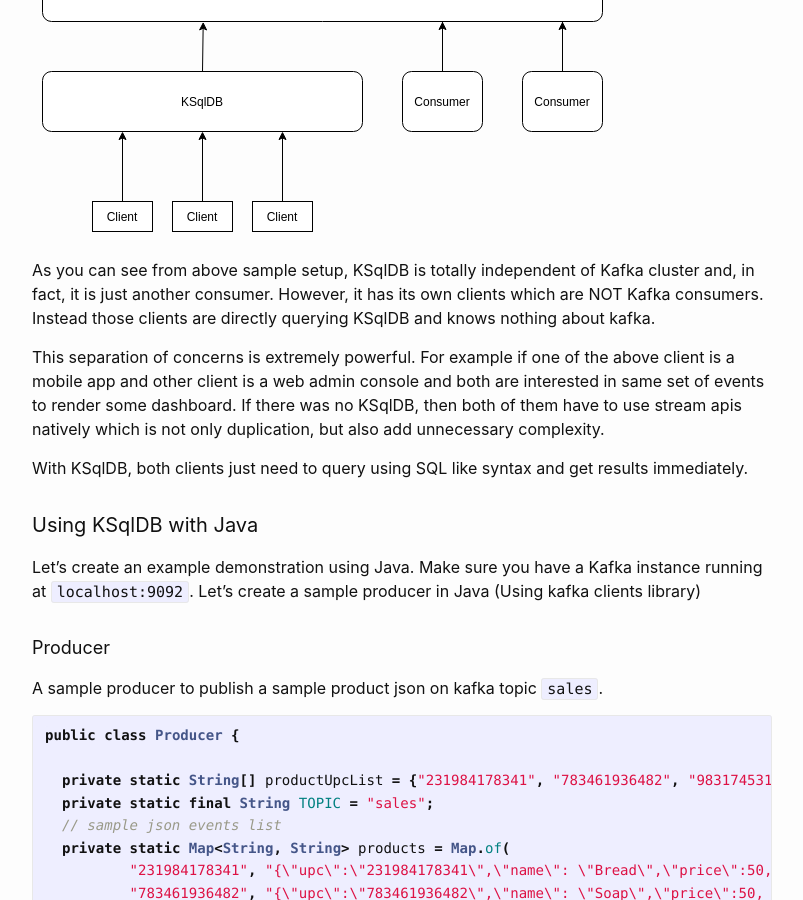
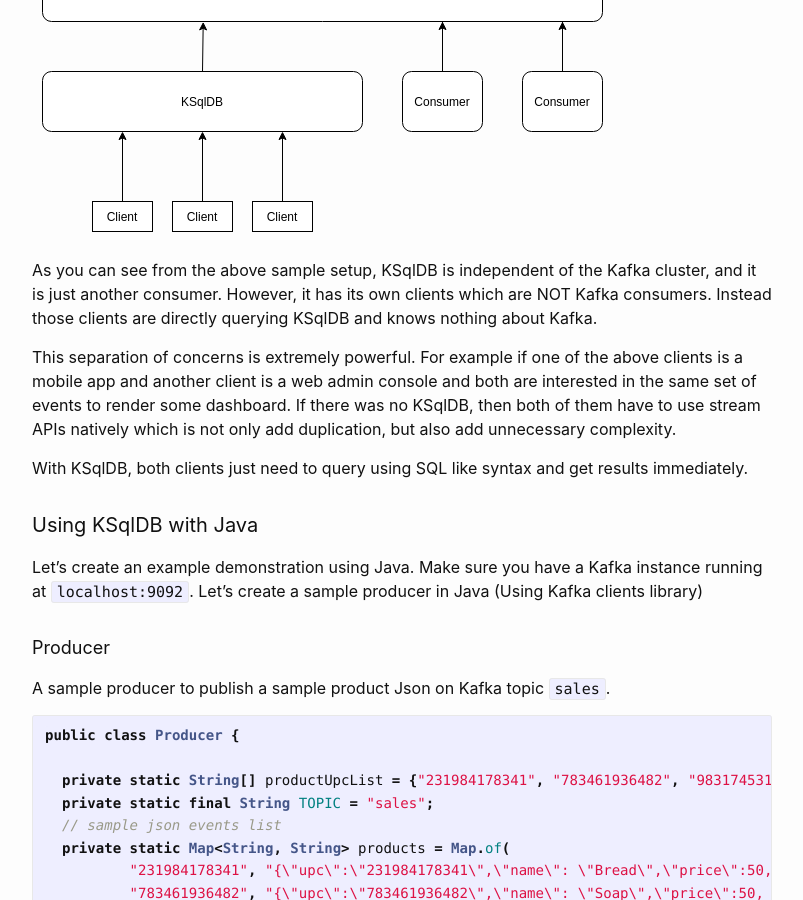
Before and after one commit to ashertoqeer/thebackendguy.com, a Jekyll site: the page built from _posts/2020-05-03-ksqldb-java.md, in a window 1280 px wide and 900 px high, scrolled down 567 px. Shown: the whole window, without its empty margins (238-1041 px from the left). Built offline with Jekyll 4.4.1, drawn with Linux system fonts in a browser that asks for light colours; some of the changed text lies outside the part shown.

Commit message:
fix grammer issues

````diff
--- a/_posts/2020-05-03-ksqldb-java.md
+++ b/_posts/2020-05-03-ksqldb-java.md
@@ -12,17 +12,17 @@
 #### An Example Setup:
 ![A diagram of example KSql setup](/assets/img/ksqldb-java-example-setup.png)
 
-As you can see from above sample setup, KSqlDB is totally independent of Kafka cluster and, in fact, it is just another consumer. However, it has its own clients which are NOT Kafka consumers. Instead those clients are directly querying KSqlDB and knows nothing about kafka.
+As you can see from the above sample setup, KSqlDB is independent of the Kafka cluster, and it is just another consumer. However, it has its own clients which are NOT Kafka consumers. Instead those clients are directly querying KSqlDB and knows nothing about Kafka.
 
-This separation of concerns is extremely powerful. For example if one of the above client is a mobile app and other client is a web admin console and both are interested in same set of events to render some dashboard. If there was no KSqlDB, then both of them have to use stream apis natively which is not only duplication, but also add unnecessary complexity.
+This separation of concerns is extremely powerful. For example if one of the above clients is a mobile app and another client is a web admin console and both are interested in the same set of events to render some dashboard. If there was no KSqlDB, then both of them have to use stream APIs natively which is not only add duplication, but also add unnecessary complexity.
 
 With KSqlDB, both clients just need to query using SQL like syntax and get results immediately.
 
 #### Using KSqlDB with Java
-Let's create an example demonstration using Java. Make sure you have a Kafka instance running at `localhost:9092`. Let's create a sample producer in Java (Using kafka clients library)
+Let's create an example demonstration using Java. Make sure you have a Kafka instance running at `localhost:9092`. Let's create a sample producer in Java (Using Kafka clients library)
 
 ##### Producer
-A sample producer to publish a sample product json on kafka topic `sales`.
+A sample producer to publish a sample product Json on Kafka topic `sales`.
 ```java
 public class Producer {
 
@@ -79,12 +79,12 @@
   confluentinc/cp-ksql-server:5.4.1
 ```
 
-+ `--network host` means use host network as docker network. we need this since kafka is at `localhost:9092`.
++ `--network host` means use host network as docker network. we need this since Kafka is at `localhost:9092`.
 + `-e KSQL_BOOTSTRAP_SERVERS=localhost:9092` telling KSqlDB where Kafka is running.
 + `-e KSQL_LISTENERS=http://0.0.0.0:8088` the endpoint which we would like to use to query KSqlDB.
 + `-e KSQL_KSQL_SERVICE_ID=ksql_service_2_` specifying serviceId
 
-That's it, till now we got a producer publishing events on a kafka topic and a running KSqlDB. Now we need a KSqlDB client to start querying.
+That's it, till now we got a producer publishing events on a Kafka topic and a running KSqlDB. Now we need a KSqlDB client to start querying.
 
 #### KSqlDB CLI Client
 KSqlDB have a docker based console client, just run following command.
@@ -136,11 +136,11 @@
 
 The Stream and Table both operate on events in a different way.
 
-Stream is a sequence of events, it is immutable, it only supports inserting new events while existing event can't not be changed.
+The Stream is a sequence of events, it is immutable, it only supports inserting new events while existing event can't not be changed.
 
-Table is an aggregation of events, it is mutable, it supports inserting new events (rows), as well as, updating existing events (rows).
+The Table is an aggregation of events, it is mutable, it supports inserting new events (rows), as well as, updating existing events (rows).
 
-Here is a really nice blog post on difference between Streams and Tables [Streams and Tables in Apache Kafka: A Primer](https://www.confluent.io/blog/kafka-streams-tables-part-1-event-streaming/){:target="_blank"}
+Here is a really nice blog post on the difference between Streams and Tables [Streams and Tables in Apache Kafka: A Primer](https://www.confluent.io/blog/kafka-streams-tables-part-1-event-streaming/){:target="_blank"}
 
 #### KSqlDB Creating and Querying Stream
 
@@ -192,7 +192,7 @@
 
 That `EMIT CHANGES` indicates that this is a Push query. There are two types of queries in KSqlDB Push queries and Pull queries.
 
-Push queries are NEVER TERMINATING queries, they constantly push results in real time.
+Push queries are NEVER TERMINATING queries, they constantly push results in real-time.
 
 Pull queries work like traditional queries, they pull some specific data and then terminate.
 
````
Also changed, not shown: other parts of _posts/2020-05-03-ksqldb-java.md (+1 -1 lines).
